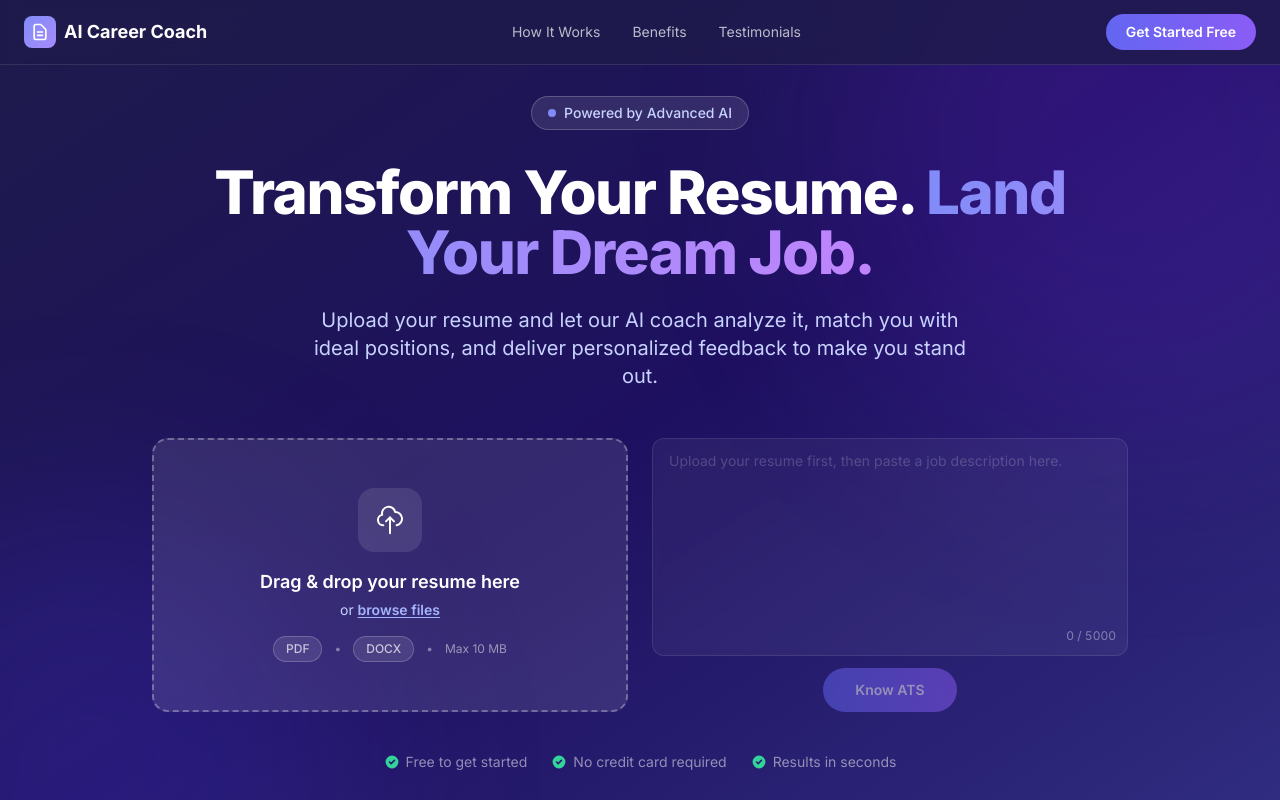
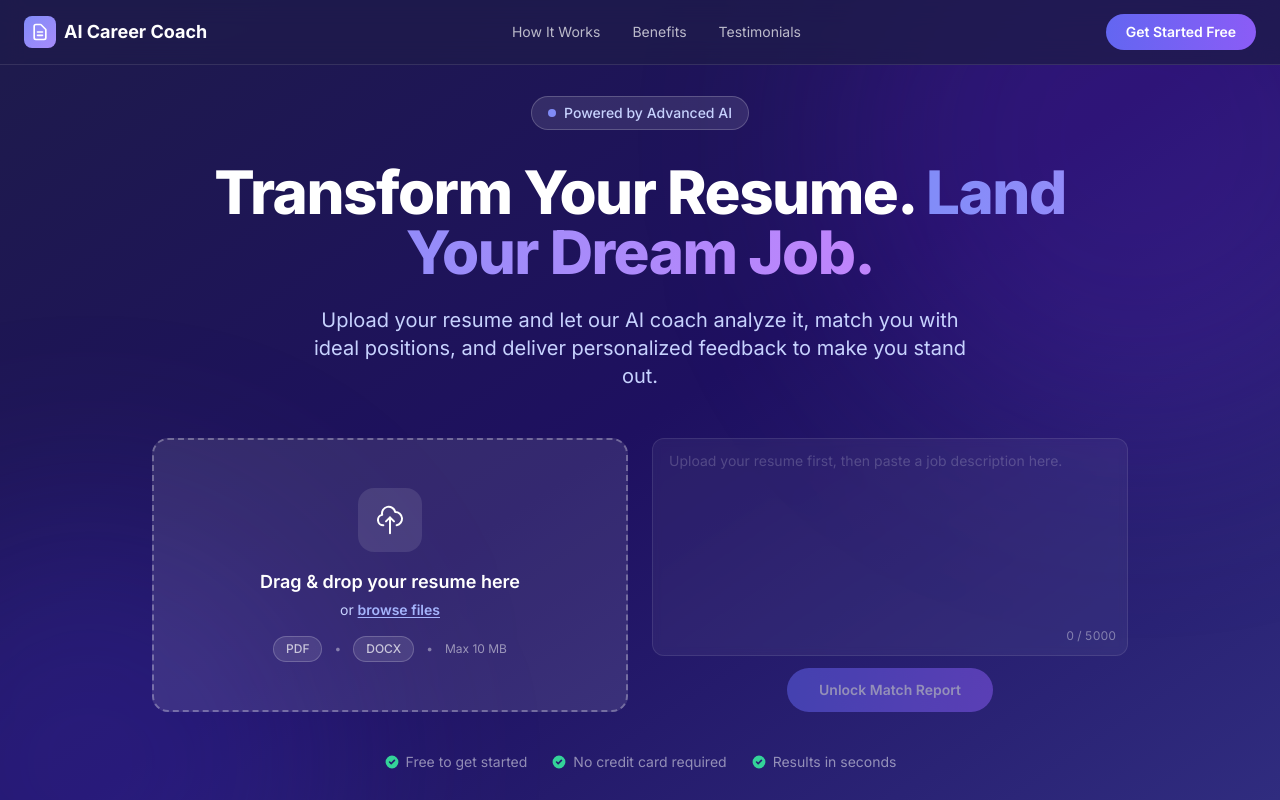
Before and after one commit to immahesh007/AICareerCoach, a Next.js app in the folder frontend/: page / in a window 1280 px wide. Shown: the top 800 px of the page. Built offline with nearby package versions, Linux system fonts and the light colour scheme.

Commit message:
renamed know ats button to unlock match report

```diff
--- a/frontend/components/KnowATSButton.tsx
+++ b/frontend/components/KnowATSButton.tsx
@@ -81,7 +81,7 @@ export default function KnowATSButton({ fileId }: KnowATSButtonProps) {
         <div className="relative inline-flex group">
           {!isUploaded && (
             <div className="absolute -top-10 left-1/2 -translate-x-1/2 px-3 py-1.5 rounded-lg bg-white/15 backdrop-blur-sm border border-white/20 text-white/90 text-xs font-medium whitespace-nowrap opacity-0 group-hover:opacity-100 transition-opacity duration-200 pointer-events-none z-10">
-              Upload resume to know your ATS.
+              Upload resume to Unlock Your Match Report.
               <span className="absolute top-full left-1/2 -translate-x-1/2 border-4 border-transparent border-t-white/15" />
             </div>
           )}
@@ -116,7 +116,7 @@ export default function KnowATSButton({ fileId }: KnowATSButtonProps) {
                 />
               </svg>
             )}
-            {loading ? 'Analyzing…' : 'Know ATS'}
+            {loading ? 'Analyzing…' : 'Unlock Match Report'}
           </button>
         </div>
 
```
